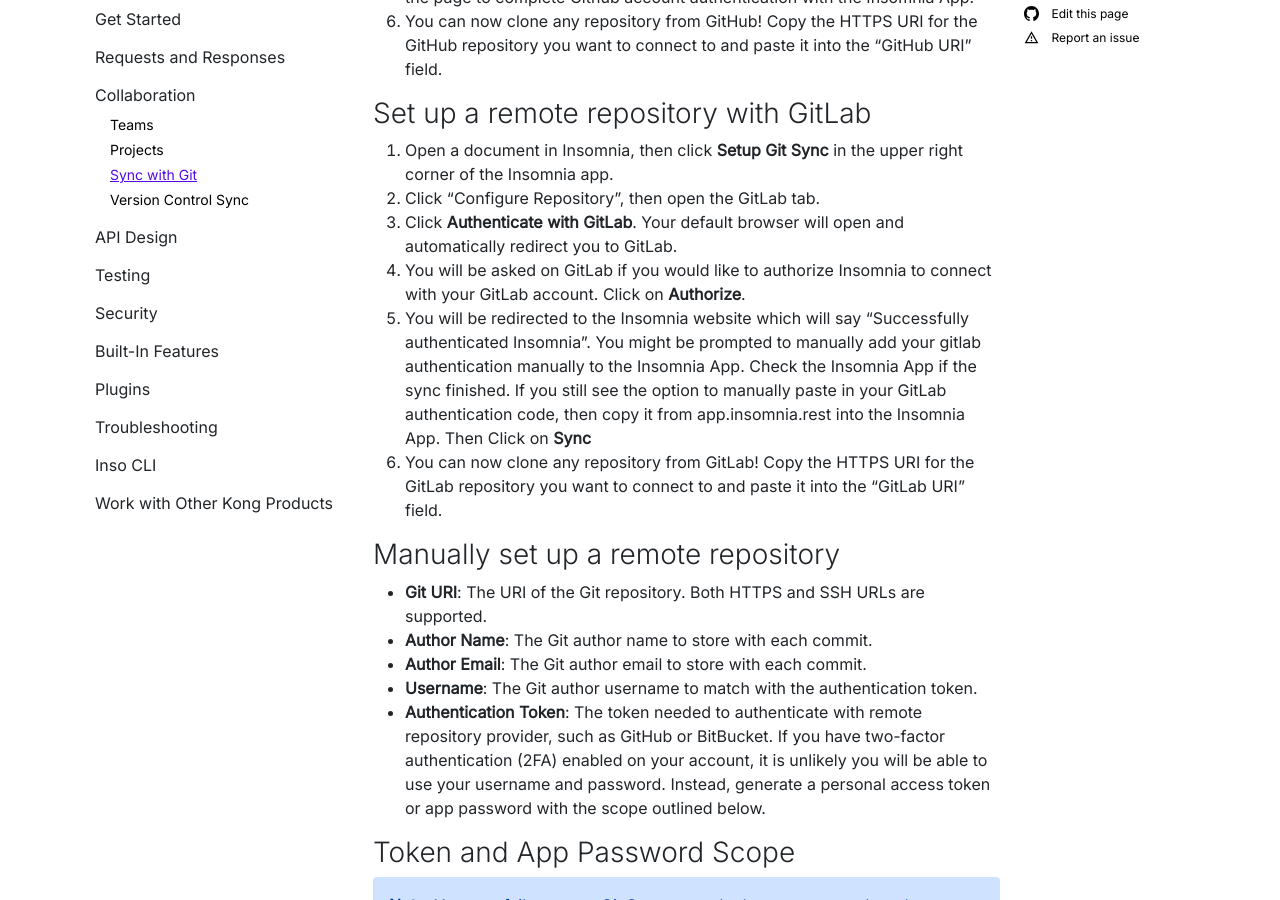
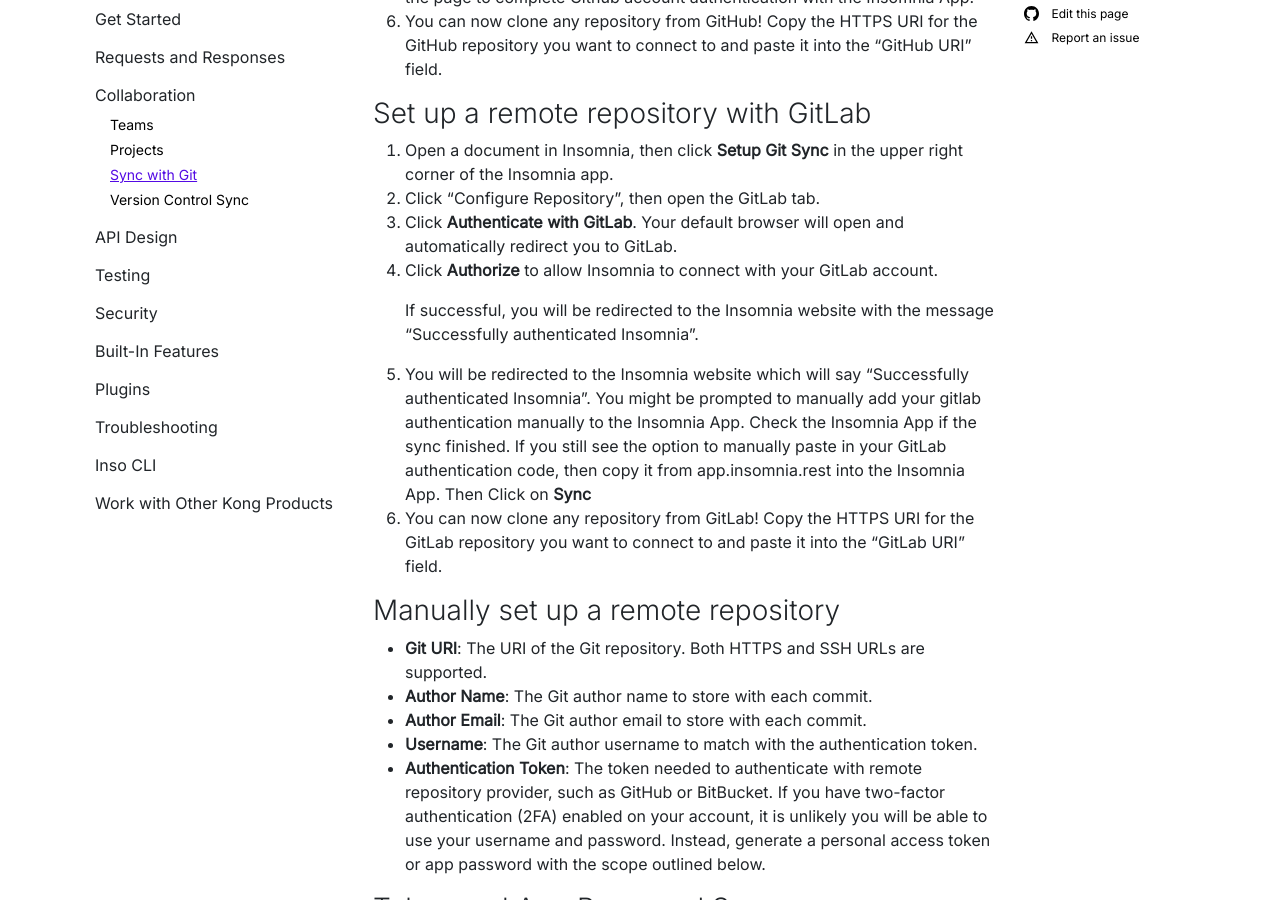
Before and after one commit to Kong/insomnia-docs, a Jekyll site: the page built from docs/insomnia/git-sync.md, in a window 1280 px wide and 900 px high, scrolled down 2072 px. Built offline with Jekyll 4.4.1, drawn with Linux system fonts in a browser that asks for light colours; comment, search, counter and statistics services are not loaded.

Commit message:
Update docs/insomnia/git-sync.md
Co-authored-by: lena-larionova <54370747+lena-larionova@users.noreply.github.com>

```diff
--- a/docs/insomnia/git-sync.md
+++ b/docs/insomnia/git-sync.md
@@ -48,7 +48,9 @@
 1. Open a document in Insomnia, then click **Setup Git Sync** in the upper right corner of the Insomnia app.
 2. Click "Configure Repository", then open the GitLab tab.
 3. Click **Authenticate with GitLab**. Your default browser will open and automatically redirect you to GitLab.
-4. You will be asked on GitLab if you would like to authorize Insomnia to connect with your GitLab account.  Click on **Authorize**.
+4. Click **Authorize** to allow Insomnia to connect with your GitLab account.
+
+    If successful, you will be redirected to the Insomnia website with the message "Successfully authenticated Insomnia".
 5.  You will be redirected to the Insomnia website which will say "Successfully authenticated Insomnia". You might be prompted to manually add your gitlab authentication manually to the Insomnia App.  Check the Insomnia App if the sync finished.  If you still see the option to manually paste in your GitLab authentication code, then copy it from app.insomnia.rest into the Insomnia App. Then Click on **Sync**
 6. You can now clone any repository from GitLab! Copy the HTTPS URI for the GitLab repository you want to connect to and paste it into the "GitLab URI" field.
 
```
